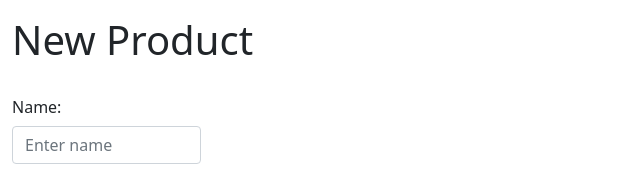
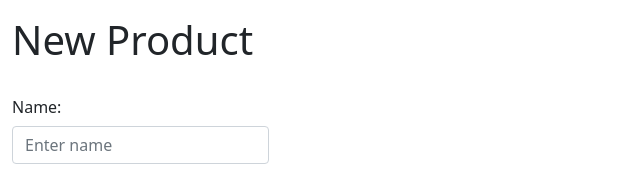
Before and after one commit to BoostedPanda/project, a plain HTML site: page new-product.html in a window 1280 px wide. Shown: the top 177 px of the page, 0-640 px from the left. Drawn offline with nearby package versions, Linux system fonts and the light colour scheme.

```diff
--- a/new-product.html
+++ b/new-product.html
@@ -21,7 +21,7 @@
         <h1>New Product</h1>
         <form>
             <div class="row form-group">
-                <div class="col-2 mt-3">
+                <div class="col-auto mt-3">
                     <label for="name" class="col-form-label">Name:</label>
                     <input type="text" class="form-control" id="name" placeholder="Enter name" maxlength="25" required>
                 </div>
```
Also changed, not shown: rapport.txt (added).
